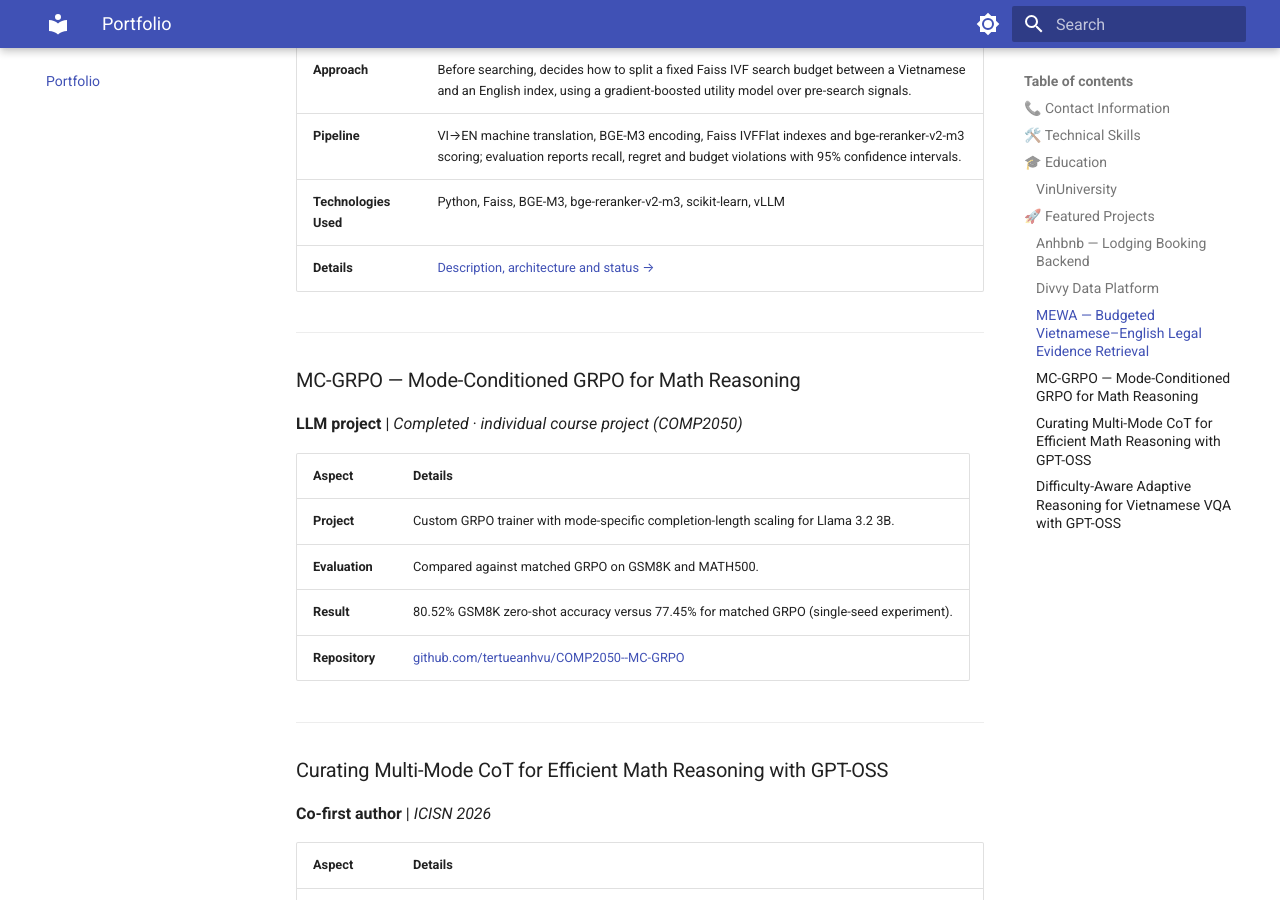
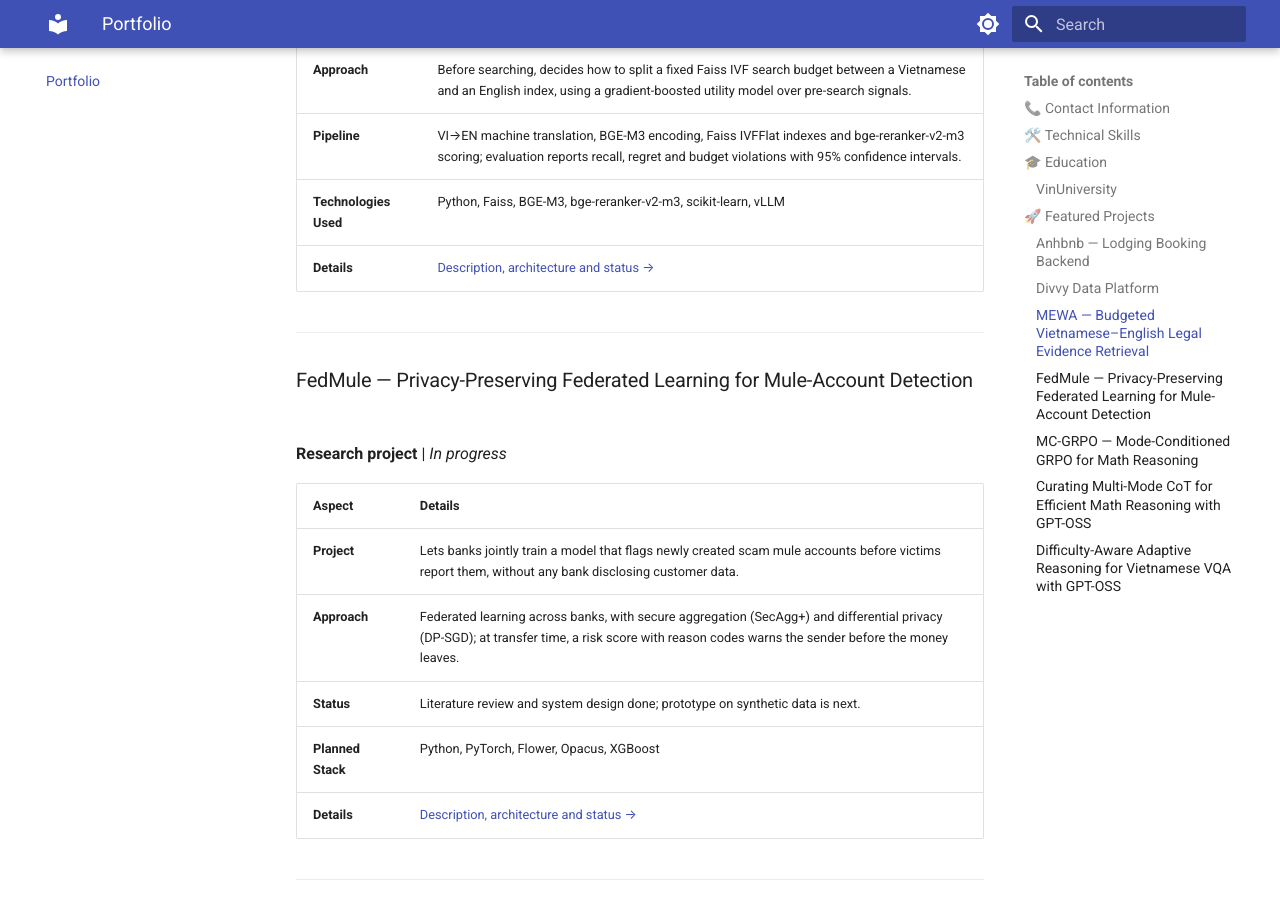
Before and after one commit to tertueanhvu/tertueanhvu.github.io, an MkDocs documentation site: the page built from docs/index.md, in a window 1280 px wide and 900 px high, scrolled down 2723 px. Built offline with MkDocs 1.6.1 and Material for MkDocs 9.7.7, drawn with Linux system fonts in a browser that asks for light colours.

Commit message:
Add FedMule project page and architecture diagram
Co-Authored-By: Claude Opus 5.5 <noreply@anthropic.com>

```diff
--- a/docs/index.md
+++ b/docs/index.md
@@ -80,6 +80,20 @@
 
 ---
 
+### FedMule — Privacy-Preserving Federated Learning for Mule-Account Detection
+
+**Research project** | *In progress*
+
+| **Aspect** | **Details** |
+|---|---|
+| **Project** | Lets banks jointly train a model that flags newly created scam mule accounts before victims report them, without any bank disclosing customer data. |
+| **Approach** | Federated learning across banks, with secure aggregation (SecAgg+) and differential privacy (DP-SGD); at transfer time, a risk score with reason codes warns the sender before the money leaves. |
+| **Status** | Literature review and system design done; prototype on synthetic data is next. |
+| **Planned Stack** | Python, PyTorch, Flower, Opacus, XGBoost |
+| **Details** | [Description, architecture and status →](projects/fedmule.md) |
+
+---
+
 ### MC-GRPO — Mode-Conditioned GRPO for Math Reasoning
 
 **LLM project** | *Completed · individual course project (COMP2050)*
```
Also changed, not shown: docs/projects/fedmule.md (added, +42 -0 lines), docs/assets/fedmule/fedmule-architecture.svg (added).
